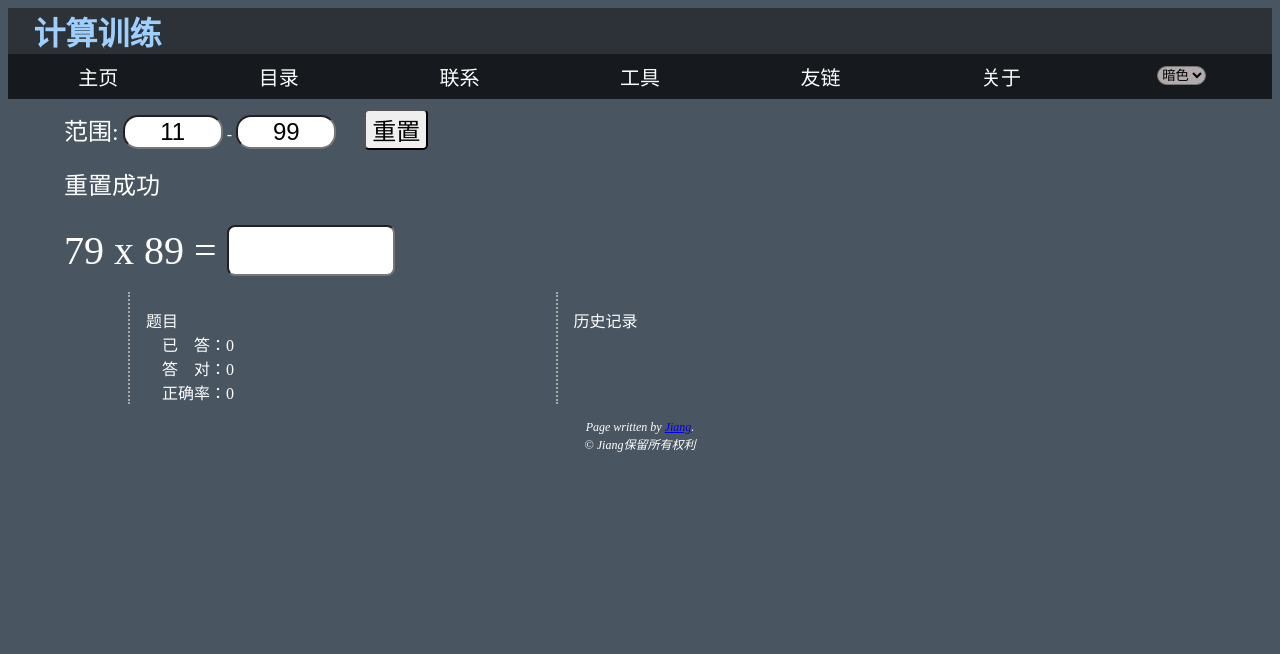
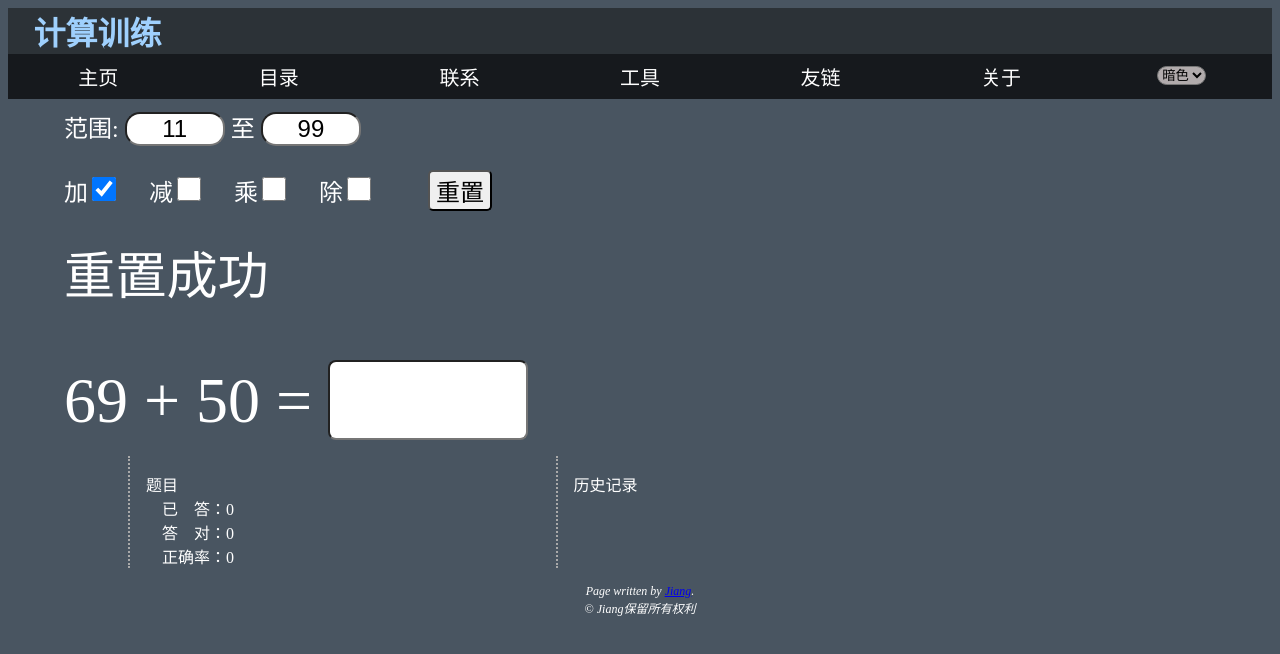
Before and after one commit to jiangyu5/jiangyu5.github.io, a plain HTML site: page pages/tools.html in a window 1280 px wide. Both pictures are taken after a click on the button "重置". Drawn offline with Linux system fonts and the light colour scheme.

Commit message:
增加了运算符号的选择

```diff
--- a/pages/tools.html
+++ b/pages/tools.html
@@ -20,7 +20,7 @@
                 <li><a href="">联系</a></li>
                 <li><a href="pages/tools.html">工具</a></li>
                 <li><a href="">友链</a></li>
-                <li><a href="">关于</a></li>
+                <li><a href="about.html">关于</a></li>
                 <li>
                     <!-- <label for="theme">主题</label> -->
                     <select name="" id="theme">
@@ -50,17 +50,23 @@
                 <div class="option">
                     <span>范围:</span>
                     <input id="minNum" type="text" value="11">
-                    <span>-</span>
+                    <span>至</span>
                     <input id="maxNum" type="text" value="99">
-                    <button name="start" value="start">重置</button>
+                    <p>
+                        加<input type="checkbox" value="+" id="operation-add" checked="checked">&emsp;
+                        减<input type="checkbox" value="-" id="operation-minus">&emsp;
+                        乘<input type="checkbox" value="*" id="operation-times">&emsp;
+                        除<input type="checkbox" value="/" id="operation-divide">&emsp;
+                        <button name="start" value="start">重置</button>
+                    </p>
                 </div>
 
                 <div class="question">
                     <div id="question-pre">
-                        需要更改范围，请重置范围值。
+                        请重置范围值，并选运算。
                     </div>
                     <div>
-                        <label for="question-current">11 x 99 = </label>
+                        <label for="question-current">1 + 1 = </label>
                         <input id="question-current" type="text" value="">
                     </div>
                 </div>
--- a/scripts/tools.js
+++ b/scripts/tools.js
@@ -14,9 +14,33 @@ function randomNum(){
     return Math.floor(Math.floor(Math.random()*10) * (maxNum-minNum)/9) + minNum;
 }
 
+// 获取加减乘除数组
+const operationList = [inputList[2], inputList[3], inputList[4], inputList[5]];
+// console.log(operationList);
+let operation = ['+'];
+function getOperation() {
+    operation = new Array();
+    for (var i=0; i<operationList.length; i++) {
+        if (operationList[i].checked === true) {
+            operation.push(operationList[i].value);
+        }
+    }
+}
+
+// 题目生成
+function getQuestion() {
+    getOperation();
+    var rand = Math.floor(Math.random()*operation.length);
+    var rValue = operation[rand];
+    question.textContent = randomNum() +' ' + rValue + ' ' + randomNum() + ' = ';
+}
+
 // 重置按钮
 function start() {
-    question.textContent = randomNum() + ' x ' + randomNum() + ' = ';
+    getQuestion();
+    if (operation.length === 0) {
+        alert('请选择需要进行的运算');
+    }
     questionPre.textContent = '重置成功';
     document.getElementById('ques-all').textContent = 0;
     document.getElementById('ques-true').textContent = 0;
@@ -42,14 +66,20 @@ function replaceHistoty(history) {
 function ok() {
     quesAll += 1; // 总题量 +1
     var qTxt = question.textContent;
-    questionPre.textContent = qTxt + inputList[2].value; // 把提交的前置一个
+    questionPre.textContent = qTxt + inputList[inputList.length-1].value; // 把提交的前置一个
     quesAll += 1; // 总题数 +1
     document.getElementById('ques-all').textContent = quesAll;
-    qTxt = qTxt.replace(' x ', '*');
-    qTxt = qTxt.replace(' = ', '');
+    if (qTxt.search('×') != -1) {
+        qTxt = qTxt.replace('×', '*');
+    } else if (qTxt.search('÷') != -1) {
+        qTxt.replace('÷;', '/');
+    }
+    console.log(qTxt);
+    qTxt = qTxt.replace(' ', '');
+    qTxt = qTxt.replace('=', '');
 
     // 正确：正确数更新，前置答题追加 【正确提示】；否则 前置的答题追加【错误提示】
-    if (eval(qTxt) === Number(inputList[2].value)) {
+    if (eval(qTxt) === Number(inputList[inputList.length-1].value)) {
         questionPre.textContent += ' 正确';
         quesTrue += 1; // 正确数 +1
         document.getElementById('ques-true').textContent = quesTrue;
@@ -61,8 +91,8 @@ function ok() {
     document.getElementById('ques-accuracy').textContent = Math.round(quesTrue/quesAll*10000)/100 + '%';
 
     // 更新题目
-    inputList[2].value = '';
-    question.textContent = randomNum() + ' x ' + randomNum() + ' = ';
+    inputList[inputList.length-1].value = '';
+    getQuestion();
 
     // 更新历史记录
     replaceHistoty(questionPre.textContent);
@@ -77,4 +107,4 @@ function keyOk(e) {
 
 
 startButton.addEventListener('click', start);
-inputList[2].onkeyup = keyOk;
+inputList[inputList.length-1].onkeyup = keyOk;
--- a/styles/tools.css
+++ b/styles/tools.css
@@ -124,6 +124,7 @@ article {
 
 /* 题目设置 */
 .option {
+    font-size: 3vh;
     margin-top: 10px;
 
 }
@@ -135,8 +136,9 @@ article {
     border-radius: 15px;
 }
 
-.option>span:nth-of-type(1) {
-    font-size: 3vh;
+.option>p>input {
+    height: 24px;
+    width: 24px;
 }
 
 .option button {
@@ -153,17 +155,17 @@ article {
 }
 
 .question input {
-    font-size: 5vh;
+    font-size: 5vw;
     text-align: center;
-    width: 4em;
+    width: 15vw;
     border-radius: 8px;
 }
 .question>div:nth-of-type(1) {
-    font-size: 3vh;
+    font-size: 4vw;
     /* margin-top: 1; */
     margin-bottom: 1em;
 }
 
 .question>div:nth-of-type(2) {
-    font-size: 5vh;
+    font-size: 5vw;
 }
```
Also changed, not shown: pages/about.html (+1 -5 lines).
